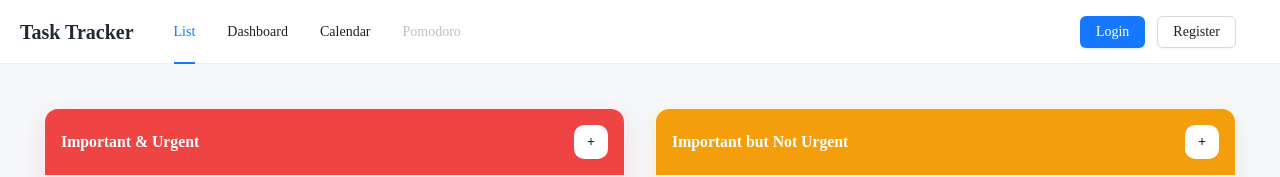
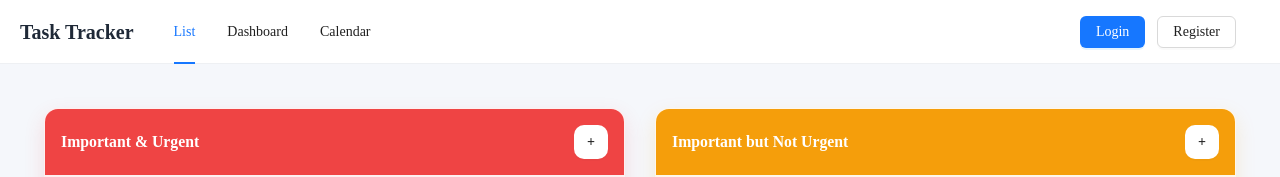
Before and after one commit to RainF0rester/4Todo, a Vue app in the folder frontend/: page /list in a window 1280 px wide. Shown: the top 177 px of the page. Built offline with nearby package versions, Linux system fonts and the light colour scheme; sample sign-in values are in the browser's storage.

Commit message:
fix: unable the to do tasks for ui settings

```diff
--- a/frontend/src/App.vue
+++ b/frontend/src/App.vue
@@ -8,7 +8,7 @@
         <a-menu-item key="/list">List</a-menu-item>
         <a-menu-item key="/dashboard">Dashboard</a-menu-item>
         <a-menu-item key="/calendar">Calendar</a-menu-item>
-        <a-menu-item key="/pomodoro" disabled>Pomodoro</a-menu-item>
+        <!--todo: <a-menu-item key="/pomodoro" disabled>Pomodoro</a-menu-item> -->
       </a-menu>
 
       <div class="right">
@@ -19,7 +19,7 @@
             </a>
             <template #overlay>
               <a-menu @click="onMenuClick">
-                <a-menu-item key="profile">Profile</a-menu-item>
+                <!--todo: <a-menu-item key="profile">Profile</a-menu-item> -->
                 <a-menu-item key="settings">Settings</a-menu-item>
                 <a-menu-divider />
                 <a-menu-item key="logout">Logout</a-menu-item>
--- a/frontend/src/router/index.js
+++ b/frontend/src/router/index.js
@@ -3,7 +3,6 @@ import { Modal } from "ant-design-vue";
 import List from "../views/List.vue";
 import Calendar from "../views/Calendar.vue";
 import Dashboard from "../views/Dashboard.vue";
-import Pomodoro from "../views/Pomodoro.vue";
 import Auth from "../components/Auth.vue";
 import PageSettings from "../views/PageSettings.vue";
 import Home from "../views/Home.vue";
@@ -17,7 +16,7 @@ const router = createRouter({
     { path: "/list", component: List },
     { path: "/calendar", component: Calendar },
     { path: "/dashboard", component: Dashboard },
-    { path: "/pomodoro", component: Pomodoro },
+    // todo: { path: "/pomodoro", component: Pomodoro },
     { path: "/settings", component: PageSettings },
 
   ],
```
